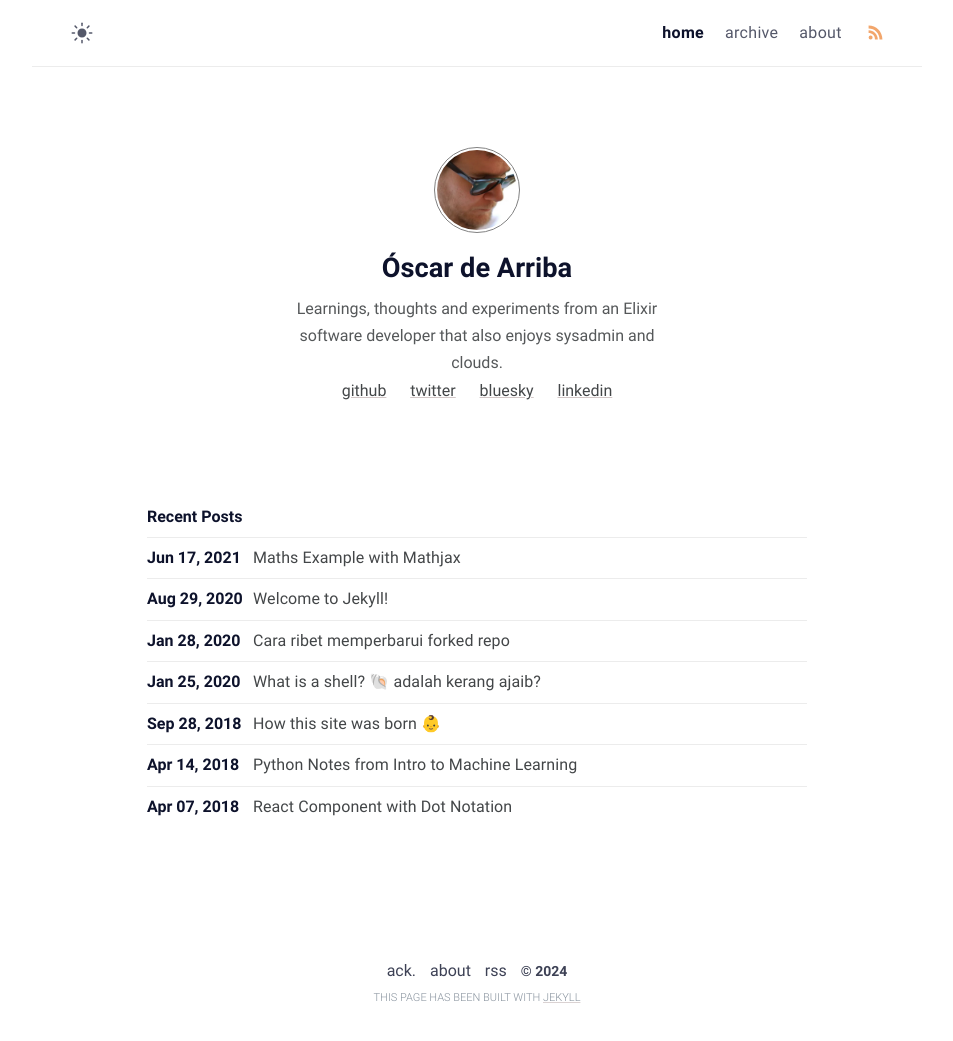
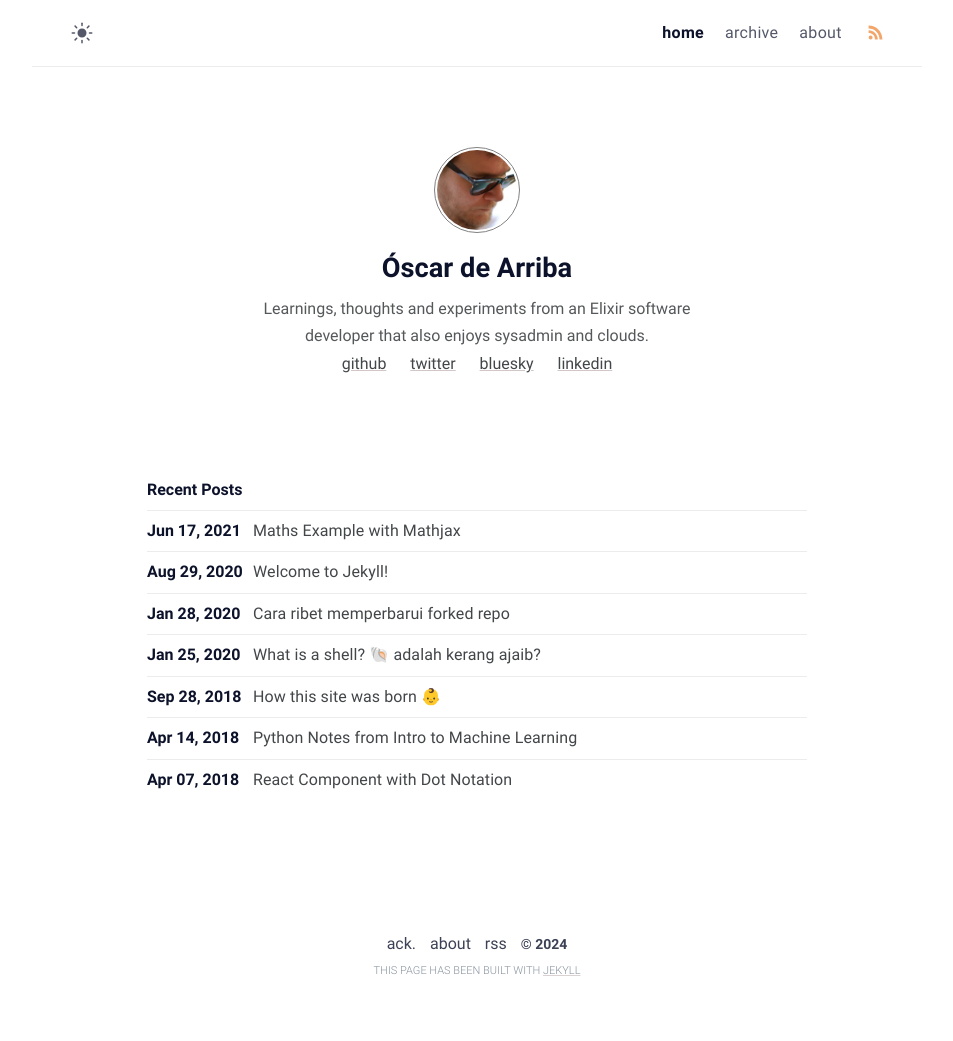
Before and after one commit to odarriba/odarriba.dev, a Jekyll site: the page built from index.md, in a window 1280 px wide. Shown: the whole page, without its empty margins (163-1116 px from the left). Built offline with Jekyll 4.4.1, drawn with Linux system fonts in a browser that asks for light colours; nearby versions of some CDN libraries; after the commit the page ends 1014 px from its top, so only the background shows below that.

Commit message:
Update css width of author description

```diff
--- a/_sass/klise/_layout.scss
+++ b/_sass/klise/_layout.scss
@@ -220,7 +220,7 @@
   .author-bio {
     margin: 0 auto;
     opacity: 0.9;
-    max-width: 393px;
+    max-width: 450px;
     line-height: 1.688;
   }
 }
```
